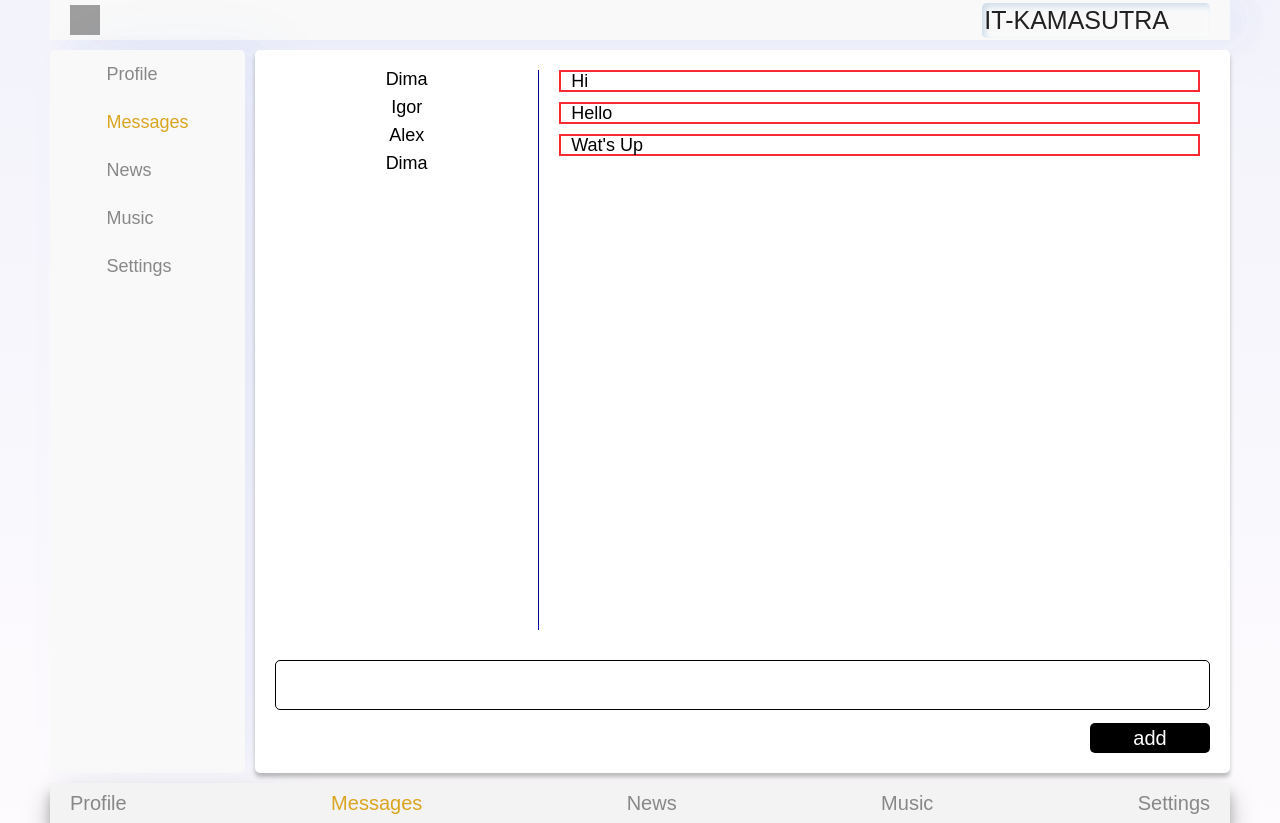
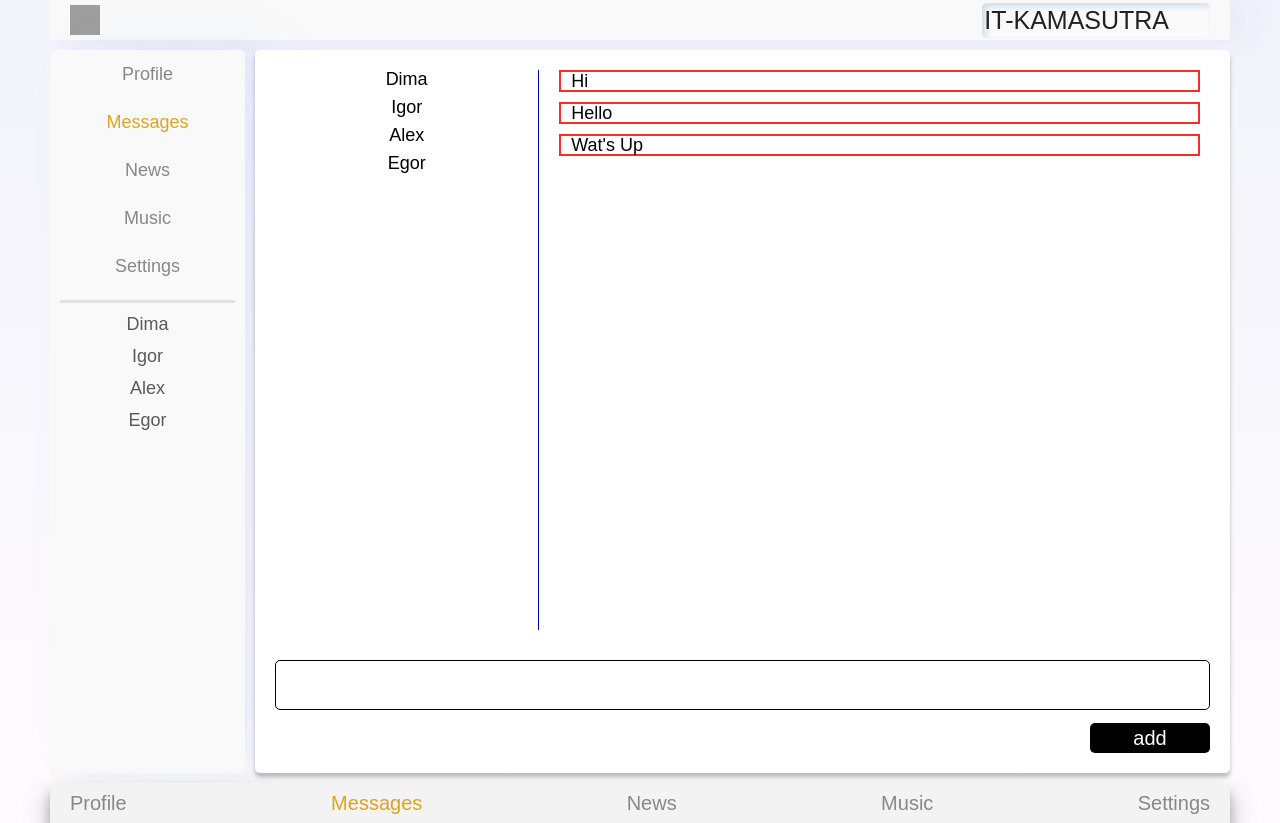
Before and after one commit to AlexanderLukomsky/Old-social-network, a React (Create React App) app: page /messages in a window 1280 px wide. Built offline with nearby package versions, Linux system fonts and the light colour scheme; grey boxes are pictures that could not be loaded.

Commit message:
refactoring, state->store oop (37)

```diff
--- a/src/App.tsx
+++ b/src/App.tsx
@@ -11,16 +11,24 @@ import { Music } from './Components/Music/Music';
 import { StateType } from './Data/state';
 type PropsType = {
   state: StateType
+  addPost: (message: string) => void
+  changePostText: (text: string) => void
 }
-const App = (props: PropsType) => {
+const App = ({ state, ...props }: PropsType) => {
   return (
     <div className='App'>
       <div className="container">
         <Header />
-        <Navbar />
+        <Navbar dialogsData={state.dialogsPageData.dialogsData} />
         <div className='App__content'>
-          <Route path='/profile' render={() => <Profile profilePageState={props.state.profilePageData} />} />
-          <Route path='/messages' render={() => <Dialogs dialogsPageData={props.state.dialogsPageData} />} />  {/*exact - точь в точь*/}
+          <Route path='/profile' render={
+            () => <Profile
+              postText={state.profilePageData.postText}
+              profilePagePosts={state.profilePageData.posts}
+              addPost={props.addPost}
+              changePostText={props.changePostText}
+            />} />
+          <Route path='/messages' render={() => <Dialogs dialogsPageData={state.dialogsPageData} />} />  {/*exact - точь в точь*/}
           <Route path='/news' component={News} />
           <Route path='/music' component={Music} />
           <Route path='/settings' component={Settins} />
--- a/src/Components/Navbar/Navbar.module.scss
+++ b/src/Components/Navbar/Navbar.module.scss
@@ -1,12 +1,17 @@
-.nav {
+.sidebar {
   grid-area: nav;
-  display: flex;
-  justify-content: center;
   background-color: #f9f9f9;
   box-shadow: 14.0351px 0px 25px rgba(86, 128, 248, 0.03), 35.0877px 0px 70px rgba(86, 128, 248, 0.05),
     23.8596px 5.61404px 50px rgba(0, 0, 0, 0.02);
   border-radius: 5px;
   padding: 10px;
+}
+.nav {
+  &__list {
+    display: flex;
+    flex-direction: column;
+    align-items: center;
+  }
   &__item {
     padding: 5px;
     margin-bottom: 20px;
@@ -19,6 +24,26 @@
     }
   }
 }
+.column {
+  display: flex;
+  flex-direction: column;
+  align-items: center;
+  padding: 10px 0px;
+  border-top: 3px solid rgba(18, 26, 46, 0.1);
+  &__item {
+    margin-bottom: 10px;
+  }
+  &__link {
+    display: inline-block;
+    font-size: 18px;
+    color: rgb(90, 90, 90);
+    border: 2px solid transparent;
+    &:hover {
+      font-size: 22px;
+      border: 0px;
+    }
+  }
+}
 .active {
   color: goldenrod;
 }
--- a/src/Components/Navbar/Navbar.tsx
+++ b/src/Components/Navbar/Navbar.tsx
@@ -1,7 +1,13 @@
 import { NavLink } from 'react-router-dom'
+import { DialogsDataType } from '../../Data/state'
 import s from './Navbar.module.scss'
-export const Navbar = () => {
+
+type PropsType = {
+  dialogsData: Array<DialogsDataType>
+}
+export const Navbar = ({ dialogsData, ...props }: PropsType) => {
   return (
+    <div className={s.sidebar}>
       <nav className={s.nav}>
         <ul className={s.nav__list}>
           <li className={s.nav__item}>
@@ -21,6 +27,11 @@ export const Navbar = () => {
           </li>
         </ul>
       </nav >
-
+      <ul className={s.column}>
+        {dialogsData.map(el => <li key={el.id} className={s.column__item}>
+          <NavLink className={s.column__link} to={`/messages/${el.id}`}>{el.name}</NavLink>
+        </li>)}
+      </ul>
+    </div>
   )
 }
--- a/src/Components/Profile/Profile.tsx
+++ b/src/Components/Profile/Profile.tsx
@@ -6,7 +6,10 @@ type ProfilePageState = {
   id: string
 }
 type PropsType = {
-  profilePageState: Array<ProfilePageState>
+  profilePagePosts: Array<ProfilePageState>
+  addPost: (message: string) => void
+  postText: string
+  changePostText: (text: string) => void
 }
 export const Profile = (props: PropsType) => {
   return (
@@ -16,7 +19,7 @@ export const Profile = (props: PropsType) => {
           src="https://www.imgacademy.com/themes/custom/imgacademy/images/helpbox-contact.jpg" alt="" />
       </div>
       <div>Ava disc</div>
-      <UserPost profilePageState={props.profilePageState} />
+      <UserPost postText={props.postText} profilePageState={props.profilePagePosts} addPost={props.addPost} changePostText={props.changePostText} />
     </div>
   )
 }
--- a/src/Components/Profile/UserPosts/UserPosts.tsx
+++ b/src/Components/Profile/UserPosts/UserPosts.tsx
@@ -1,4 +1,4 @@
-import React, { RefObject } from 'react'
+import React, { ChangeEvent, RefObject } from 'react'
 import { Post } from './Post/Post'
 import s from './UserPosts.module.scss'
 type ProfilePageState = {
@@ -8,17 +8,22 @@ type ProfilePageState = {
 }
 type PropsType = {
   profilePageState: Array<ProfilePageState>
+  addPost: (message: string) => void
+  postText: string
+  changePostText: (text: string) => void
 }
-export const UserPost = ({ profilePageState }: PropsType) => {
+export const UserPost = ({ profilePageState, postText, ...props }: PropsType) => {
   const postRef: RefObject<HTMLTextAreaElement> = React.createRef()
   const addPost = () => {
-    console.log(postRef.current?.value);
+    props.addPost(postText)
   }
-
+  const onChangePostHandler = (e: ChangeEvent<HTMLTextAreaElement>) => {
+    props.changePostText(e.currentTarget.value)
+  }
   return (
     <div className={s.posts}>
       <div className={s.posts__input_wrapper}>
-        <textarea ref={postRef} className={s.posts__input_message}></textarea>
+        <textarea ref={postRef} value={postText} className={s.posts__input_message} onChange={onChangePostHandler}></textarea>
         <button onClick={addPost} className={s.posts__button}>BTN</button>
       </div>
       <ul className={s.posts__list}>
--- a/src/Data/state.tsx
+++ b/src/Data/state.tsx
@@ -1,5 +1,9 @@
 import { v1 } from "uuid"
 
+type ProfilePageType = {
+  posts: Array<ProfilePageDataType>
+  postText: string
+}
 type ProfilePageDataType = {
   post: string
   likeCounter: number
@@ -9,7 +13,7 @@ type DialogsPageDataType = {
   dialogsData: Array<DialogsDataType>
   messagesData: Array<MessagesDataType>
 }
-type DialogsDataType = {
+export type DialogsDataType = {
   name: string
   id: string
 }
@@ -18,71 +22,35 @@ type MessagesDataType = {
   id: string
 }
 export type StateType = {
-  profilePageData: Array<ProfilePageDataType>
+  profilePageData: ProfilePageType
   dialogsPageData: DialogsPageDataType
 }
-export const state: StateType = {
-  profilePageData: [
+
+export type StoreType = {
+  _state: StateType
+  getState: () => StateType
+  addPost: (postText: string) => void
+  changePostText: (text: string) => void
+  _renderTree: (state: StateType) => void
+  renderTreeSubscriber: (observer: (state: StateType) => void) => void
+}
+
+export const store: StoreType = {
+  _state: {
+    profilePageData: {
+      posts: [
         { post: 'firs', likeCounter: 1, id: v1() },
         { post: 'second', likeCounter: 1, id: v1() },
-    { post: 'third', likeCounter: 1, id: v1() }],
+        { post: 'third', likeCounter: 1, id: v1() },
+      ],
+      postText: ''
+    },
     dialogsPageData: {
       dialogsData: [
         { name: 'Dima', id: v1() },
         { name: 'Igor', id: v1() },
         { name: 'Alex', id: v1() },
-      { name: 'Dima', id: v1() },
-      // { name: 'Igor', id: v1() },
-      // { name: 'Alex', id: v1() },
-      // { name: 'Dima', id: v1() },
-      // { name: 'Igor', id: v1() },
-      // { name: 'Alex', id: v1() },
-      // { name: 'Dima', id: v1() },
-      // { name: 'Igor', id: v1() },
-      // { name: 'Alex', id: v1() },
-      // { name: 'Dima', id: v1() },
-      // { name: 'Igor', id: v1() },
-      // { name: 'Alex', id: v1() },
-      // { name: 'Dima', id: v1() },
-      // { name: 'Igor', id: v1() },
-      // { name: 'Alex', id: v1() },
-      // { name: 'Dima', id: v1() },
-      // { name: 'Igor', id: v1() },
-      // { name: 'Alex', id: v1() },
-      // { name: 'Dima', id: v1() },
-      // { name: 'Igor', id: v1() },
-      // { name: 'Alex', id: v1() },
-      // { name: 'Dima', id: v1() },
-      // { name: 'Igor', id: v1() },
-      // { name: 'Alex', id: v1() },
-      // { name: 'Dima', id: v1() },
-      // { name: 'Igor', id: v1() },
-      // { name: 'Alex', id: v1() },
-      // { name: 'Dima', id: v1() },
-      // { name: 'Igor', id: v1() },
-      // { name: 'Alex', id: v1() },
-      // { name: 'Dima', id: v1() },
-      // { name: 'Igor', id: v1() },
-      // { name: 'Alex', id: v1() },
-      // { name: 'Dima', id: v1() },
-      // { name: 'Igor', id: v1() },
-      // { name: 'Alex', id: v1() },
-      // { name: 'Dima', id: v1() },
-      // { name: 'Igor', id: v1() },
-      // { name: 'Alex', id: v1() },
-      // { name: 'Dima', id: v1() },
-      // { name: 'Igor', id: v1() },
-      // { name: 'Alex', id: v1() },
-      // { name: 'Dima', id: v1() },
-      // { name: 'Igor', id: v1() },
-      // { name: 'Alex', id: v1() },
-      // { name: 'Dima', id: v1() },
-      // { name: 'Igor', id: v1() },
-      // { name: 'Alex', id: v1() },
-      // { name: 'Dima', id: v1() },
-      // { name: 'Igor', id: v1() },
-      // { name: 'Alex', id: v1() },
-      // { name: 'Oleg', id: v1() }
+        { name: 'Egor', id: v1() },
       ],
       messagesData: [
         { messages: 'Hi', id: v1() },
@@ -90,4 +58,23 @@ export const state: StateType = {
         { messages: 'Wat\'s Up', id: v1() }
       ]
     }
+  },
+  getState() {
+    return this._state
+  },
+
+  addPost(postText: string) {
+    this._state.profilePageData.posts = [
+      { post: postText, likeCounter: 1, id: v1() },
+      ...this._state.profilePageData.posts
+    ]
+    this._renderTree(this._state)
+  },
+  changePostText(text: string) {
+    console.log(this._state.profilePageData);
+    this._state.profilePageData.postText = text
+    this._renderTree(this._state)
+  },
+  _renderTree(state: StateType) { },
+  renderTreeSubscriber(observer: (state: StateType) => void) { this._renderTree = observer }
 }
--- a/src/index.tsx
+++ b/src/index.tsx
@@ -1,20 +1,20 @@
-import React from 'react';
-import ReactDOM from 'react-dom';
+import React from "react";
+import ReactDOM from "react-dom";
+import { BrowserRouter } from "react-router-dom";
+import App from "./App";
+import { StateType, store } from "./Data/state";
 import './index.css';
-import App from './App';
-import reportWebVitals from './reportWebVitals';
-import { BrowserRouter } from 'react-router-dom';
-import { state } from './Data/state';
+
+
+export const renderTree = (state: StateType) => {
   ReactDOM.render(
     <React.StrictMode>
       <BrowserRouter>
-      <App state={state} />
+        <App changePostText={store.changePostText.bind(store)} state={store.getState()} addPost={store.addPost.bind(store)} />
       </BrowserRouter>
     </React.StrictMode>,
     document.getElementById('root')
   );
-
-// If you want to start measuring performance in your app, pass a function
-// to log results (for example: reportWebVitals(console.log))
-// or send to an analytics endpoint. Learn more: https://bit.ly/CRA-vitals
-reportWebVitals();
+}
+renderTree(store.getState())
+store.renderTreeSubscriber(renderTree)
```
Lines whose indentation alone changed are shown as unchanged.
